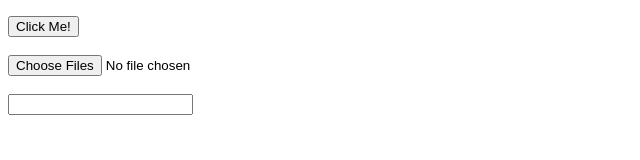
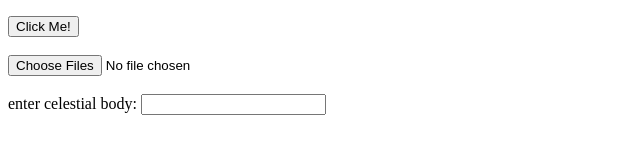
Before and after one commit to technic-void/KSP-Constellation, a plain HTML site: page index.html in a window 1280 px wide. Shown: the whole page, without its empty margins (0-640 px from the left). Drawn offline with Linux system fonts and the light colour scheme.

```diff
--- a/index.html
+++ b/index.html
@@ -16,7 +16,9 @@
   });
 </script><br><br>
 
-  <input type="text" id="cel_bodies_input"><br>
+  <label for="fname">enter celestial body:</label>
+  <input type="text" id="cel_bodies_input" name="testname"><br>
+
   <script>
     const exTest = document.getElementById('cel_bodies_inout');
     console.log(exTest);
```
